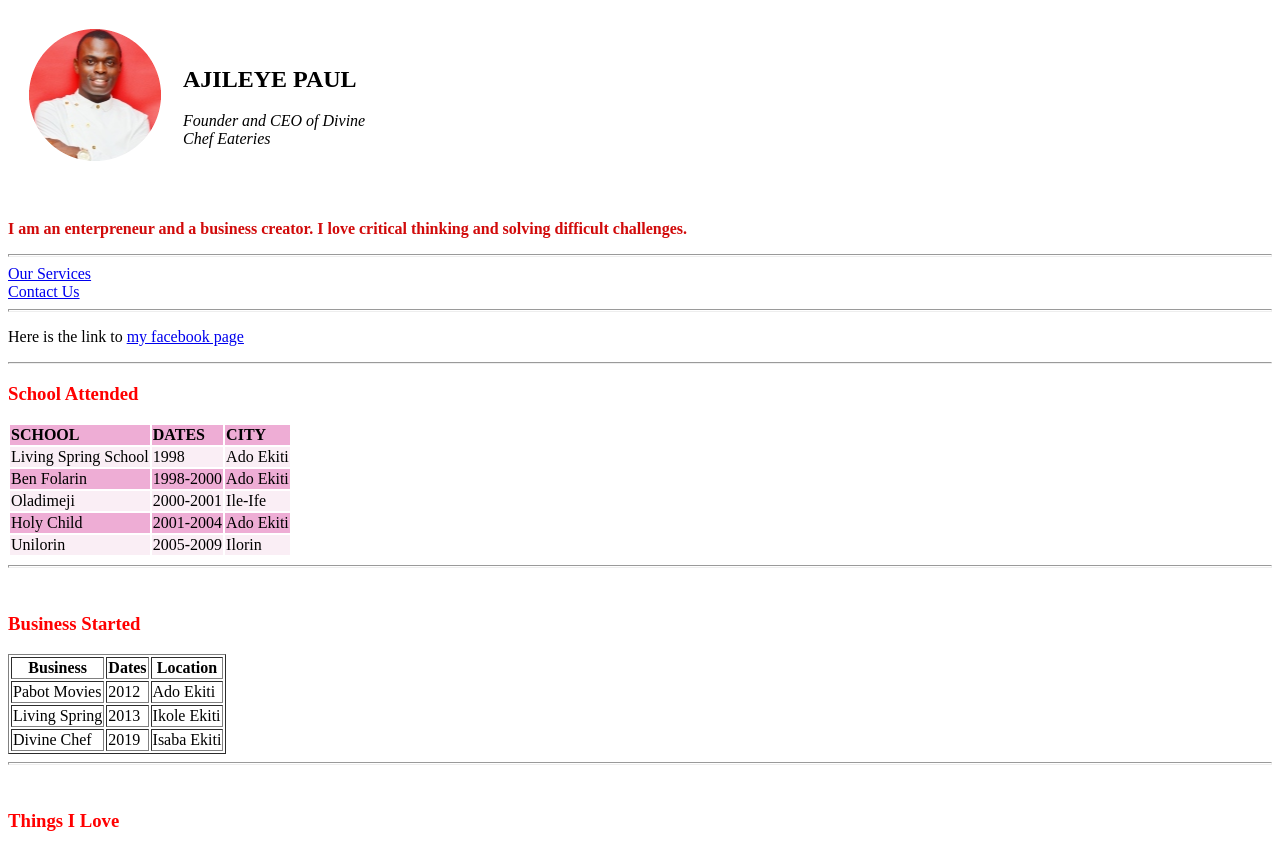
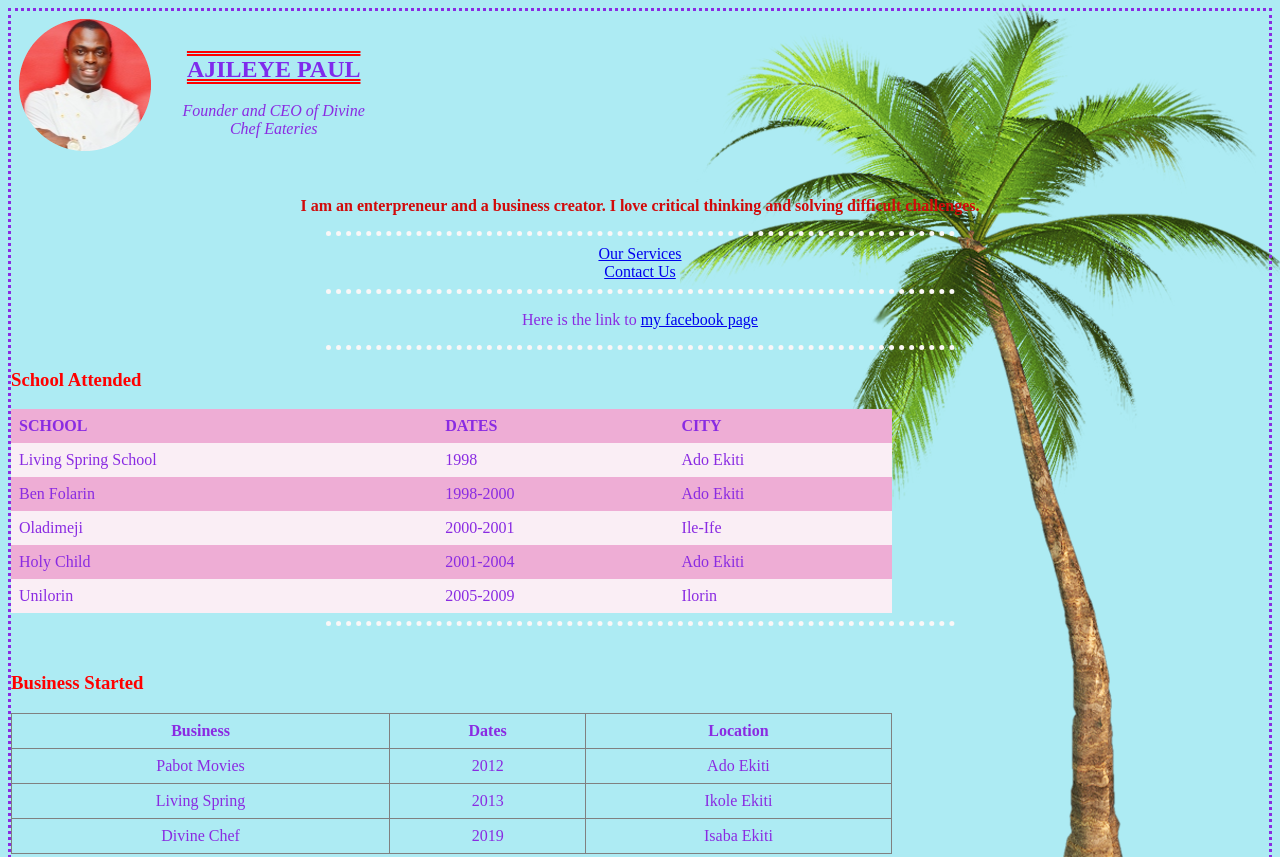
Before and after one commit to Upaji/resume, a plain HTML site: page index.html in a window 1280 px wide. Shown: the top 857 px of the page. Drawn offline with Linux system fonts and the light colour scheme.

Commit message:
last update

```diff
--- a/index.html
+++ b/index.html
@@ -10,9 +10,8 @@
 
     </style>
 
-    <link rel="stylesheet" href ="">
-    <meta name=“viewport” content=“width=device-width, initial-scale=1.0”>
-<meta http-equiv=“X-UA-Compatible” content=“ie=edge”>
+    <link rel="stylesheet" href ="style.css">
+
 
 </head>
 
```
